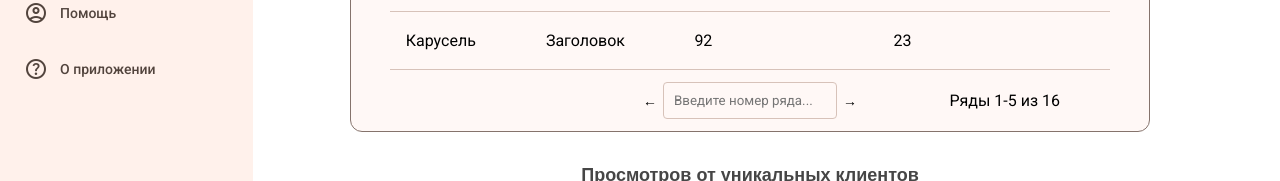
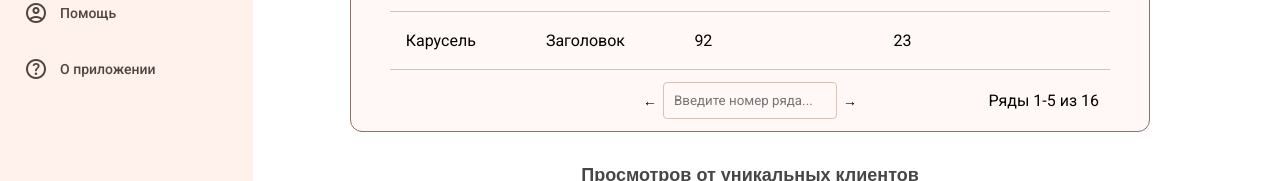
Before and after one commit to tea-pack/topaz, a Vue app: page /#/ in a window 1280 px wide. Shown: the part 308-489 px from the top of the page. Built offline with nearby package versions, Linux system fonts and the light colour scheme.

Commit message:
fix: correctly position page number relative to table footer

```diff
--- a/src/components/DataTable.vue
+++ b/src/components/DataTable.vue
@@ -120,19 +120,18 @@ td {
     align-items: center;
     align-self: stretch;
     margin: 0 30px;
+    position: relative;
 }
 
 .controls {
     flex: 1;
     display: flex;
     justify-content: center;
-    /* margin-right: -100px; */
-    position: relative;
 }
 
 .showing {
     position: absolute;
-    right: 220px;
+    right: 20px;
 }
 
 input {
```
